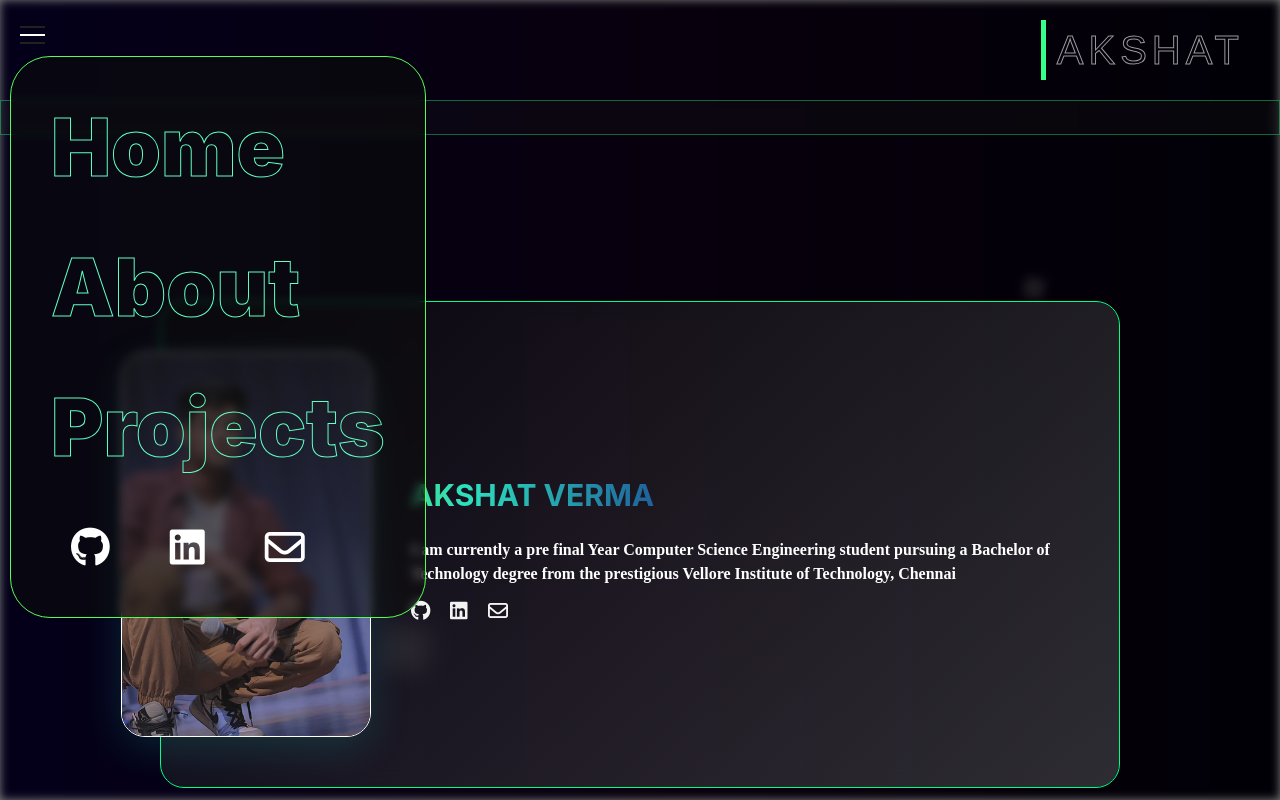
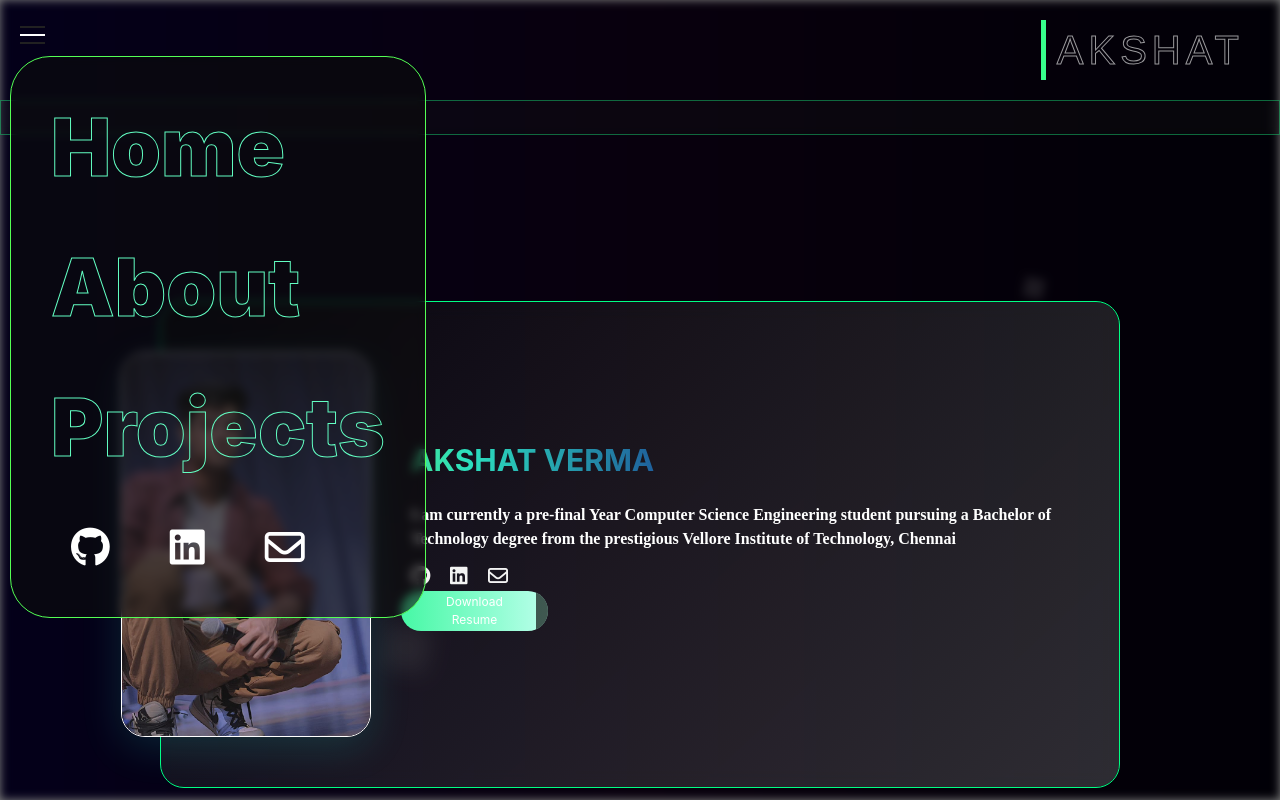
Before and after one commit to AkshatVerma22/Akshat-Portfolio, a React (Create React App) app: page / in a window 1280 px wide. Shown: the top 800 px of the page. Built offline with nearby package versions, Linux system fonts and the light colour scheme; a web font is replaced by a local one.

Commit message:
Update Home.jsx

```diff
--- a/src/components/Home.jsx
+++ b/src/components/Home.jsx
@@ -1,15 +1,16 @@
 import React from 'react'
 import img from "../assets/pfp.jpg";
 import pfp from '../assets/pf.jpg'
+import resume from '../assets/Resume_AkshatVerma.pdf'
 const Home = () => {
   return (
     <>
      <div className="card ">
-        <img src={pfp} style={{width:'fit-content'}}/>
+        <img src={pfp} style={{width:'fit-content',height:'fit-content'}}/>
         <div>
           <h2>Akshat Verma</h2>
           <h3 style={{ color: "white", padding: "10px", fontFamily:'Gruppo',fontWeight:'bold' }}>
-          I am currently a pre final Year Computer Science Engineering student pursuing a Bachelor of Technology degree from the prestigious Vellore Institute of Technology, Chennai
+          I am currently a pre-final Year Computer Science Engineering student pursuing a Bachelor of Technology degree from the prestigious Vellore Institute of Technology, Chennai
           </h3>
 
 
@@ -36,6 +37,24 @@ const Home = () => {
           >
            <i class="fa-regular fa-envelope fa-beat"></i>
           </a>
+        <a href={resume} download={resume}>
+            <button className="button" type="button" >
+              <span className="button__text" >Download Resume</span>
+              <span className="button__icon">
+                <svg
+                  xmlns="http://www.w3.org/2000/svg"
+                  viewBox="0 0 35 35"
+                  id="bdd05811-e15d-428c-bb53-8661459f9307"
+                  data-name="Layer 2"
+                  className="svg"
+                >
+                  <path d="M17.5,22.131a1.249,1.249,0,0,1-1.25-1.25V2.187a1.25,1.25,0,0,1,2.5,0V20.881A1.25,1.25,0,0,1,17.5,22.131Z" />
+                  <path d="M17.5,22.693a3.189,3.189,0,0,1-2.262-.936L8.487,15.006a1.249,1.249,0,0,1,1.767-1.767l6.751,6.751a.7.7,0,0,0,.99,0l6.751-6.751a1.25,1.25,0,0,1,1.768,1.767l-6.752,6.751A3.191,3.191,0,0,1,17.5,22.693Z" />
+                  <path d="M31.436,34.063H3.564A3.318,3.318,0,0,1,.25,30.749V22.011a1.25,1.25,0,0,1,2.5,0v8.738a.815.815,0,0,0,.814.814H31.436a.815.815,0,0,0,.814-.814V22.011a1.25,1.25,0,1,1,2.5,0v8.738A3.318,3.318,0,0,1,31.436,34.063Z" />
+                </svg>
+              </span>
+            </button>
+            </a>
         </div>
       </div>
     </>
```
